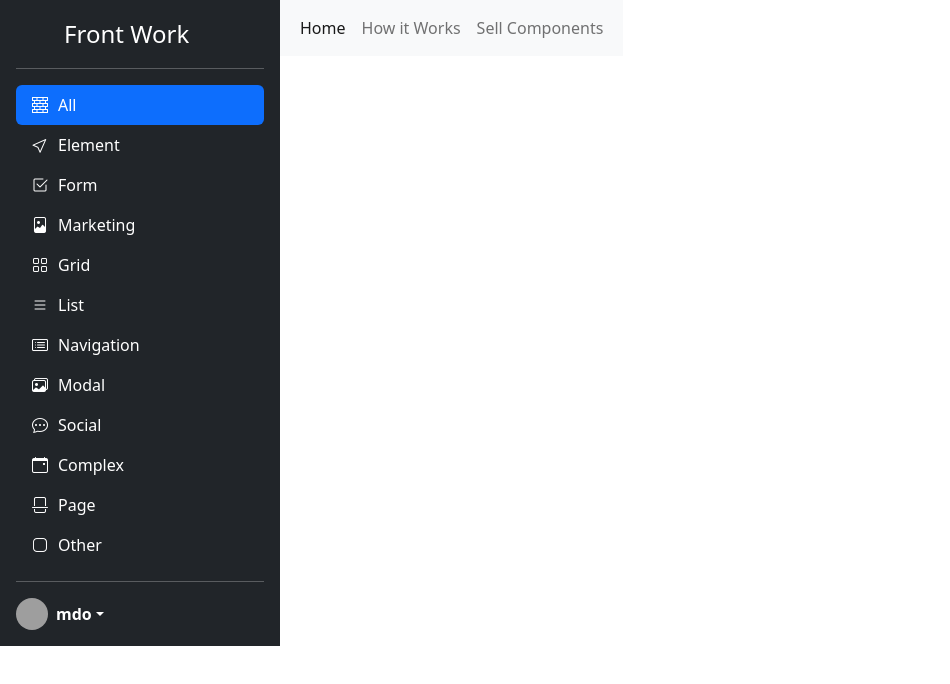
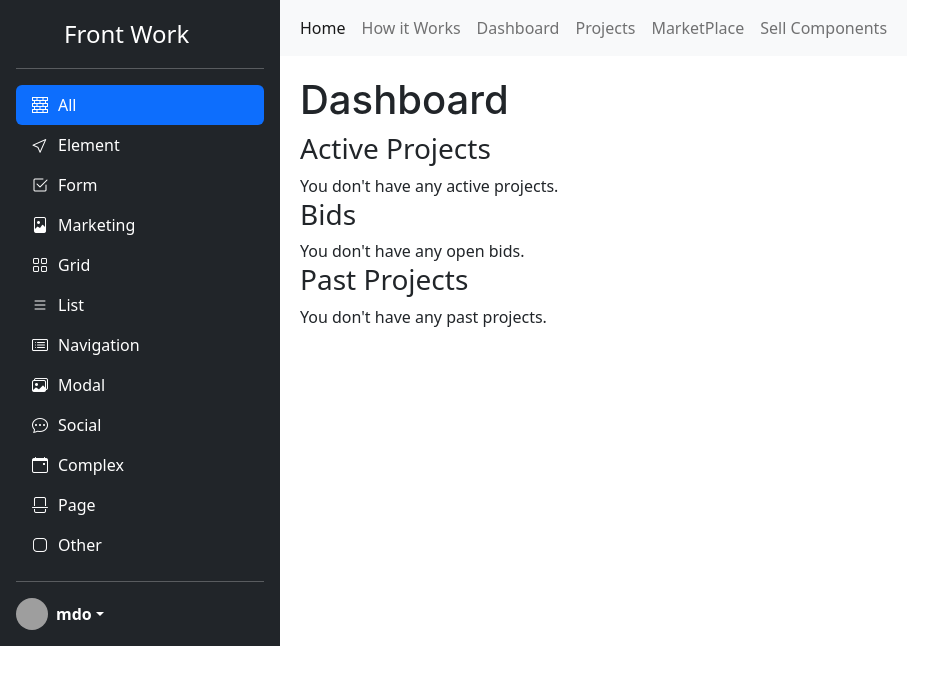
Before and after one commit to kalburgimanjunath/react-frontstore, a React (Create React App) app: page /dashboard in a window 1280 px wide. Shown: the top 684 px of the page, without its empty margins (0-950 px from the left). Built offline with nearby package versions, Linux system fonts and the light colour scheme; grey boxes are pictures that could not be loaded.

Commit message:
3 files modified, 3 added

```diff
--- a/src/App.js
+++ b/src/App.js
@@ -7,6 +7,9 @@ import { Routes, Route } from 'react-router-dom';
 import HowItWorks from './pages/static/HowItWorks';
 import ProductDetail from './pages/ProductDetail';
 import Upload from './pages/Upload';
+import Dashboard from './pages/dashboard/Dashboard';
+import Projects from './pages/projects/Projects';
+import MarketPlace from './pages/marketplace/MarketPlace';
 import CategoryWise from './components/CategoryWise';
 export default function App() {
   const ProductList = [
@@ -80,6 +83,9 @@ export default function App() {
             />
             <Route path="/upload" element={<Upload />} />
             <Route path="" element={<Main ProductList={ProductList} />} exact />
+            <Route path="/dashboard" element={<Dashboard />} />
+            <Route path="/projects" element={<Projects />} />
+            <Route path="/marketplace" element={<MarketPlace />} exact />
           </Routes>
         </div>
       </div>
--- a/src/components/Header.js
+++ b/src/components/Header.js
@@ -28,6 +28,21 @@ export default function Header() {
             <li className="nav-item">
               <Link className="nav-link" to="howitworks">
                 How it Works
+              </Link>
+            </li>
+            <li className="nav-item">
+              <Link className="nav-link" to="./dashboard">
+                Dashboard
+              </Link>
+            </li>
+            <li className="nav-item">
+              <Link className="nav-link" to="./projects">
+                Projects
+              </Link>
+            </li>
+            <li className="nav-item">
+              <Link className="nav-link" to="./marketplace">
+                MarketPlace
               </Link>
             </li>
             <li className="nav-item">
--- /dev/null
+++ b/src/pages/dashboard/Dashboard.js
@@ -0,0 +1,24 @@
+import React from 'react';
+import { Link } from 'react-router-dom';
+import { Formik, Form, Field } from 'formik';
+export default function Dashboard() {
+  return (
+    <div className="page">
+      <h1>Dashboard</h1>
+      <div>
+        <div>
+          <h3>Active Projects</h3>
+          You don't have any active projects.
+        </div>
+        <div>
+          <h3>Bids</h3>
+          You don't have any open bids.
+        </div>
+        <div>
+          <h3>Past Projects</h3>
+          <div>You don't have any past projects.</div>
+        </div>
+      </div>
+    </div>
+  );
+}
--- /dev/null
+++ b/src/pages/marketplace/MarketPlace.js
@@ -0,0 +1,17 @@
+import React from 'react';
+import { Link } from 'react-router-dom';
+import { Formik, Form, Field } from 'formik';
+export default function MarketPlace() {
+  return (
+    <div className="page">
+      <h3>Market Place</h3>
+      <div>
+        <p>
+          <div>Your Components</div>
+          <div>Purchased Components</div>
+          <div>Marketplace</div>
+        </p>
+      </div>
+    </div>
+  );
+}
--- /dev/null
+++ b/src/pages/projects/Projects.js
@@ -0,0 +1,15 @@
+import React from 'react';
+import { Link } from 'react-router-dom';
+import { Formik, Form, Field } from 'formik';
+export default function Projects() {
+  return (
+    <div className="page">
+      <h3>Open Projects</h3>
+      <div>
+        <p>
+          Once you pass the interview process open projects will appear here.
+        </p>
+      </div>
+    </div>
+  );
+}
```
Also changed, not shown: src/components/sidebar.js (+0 -8 lines).
